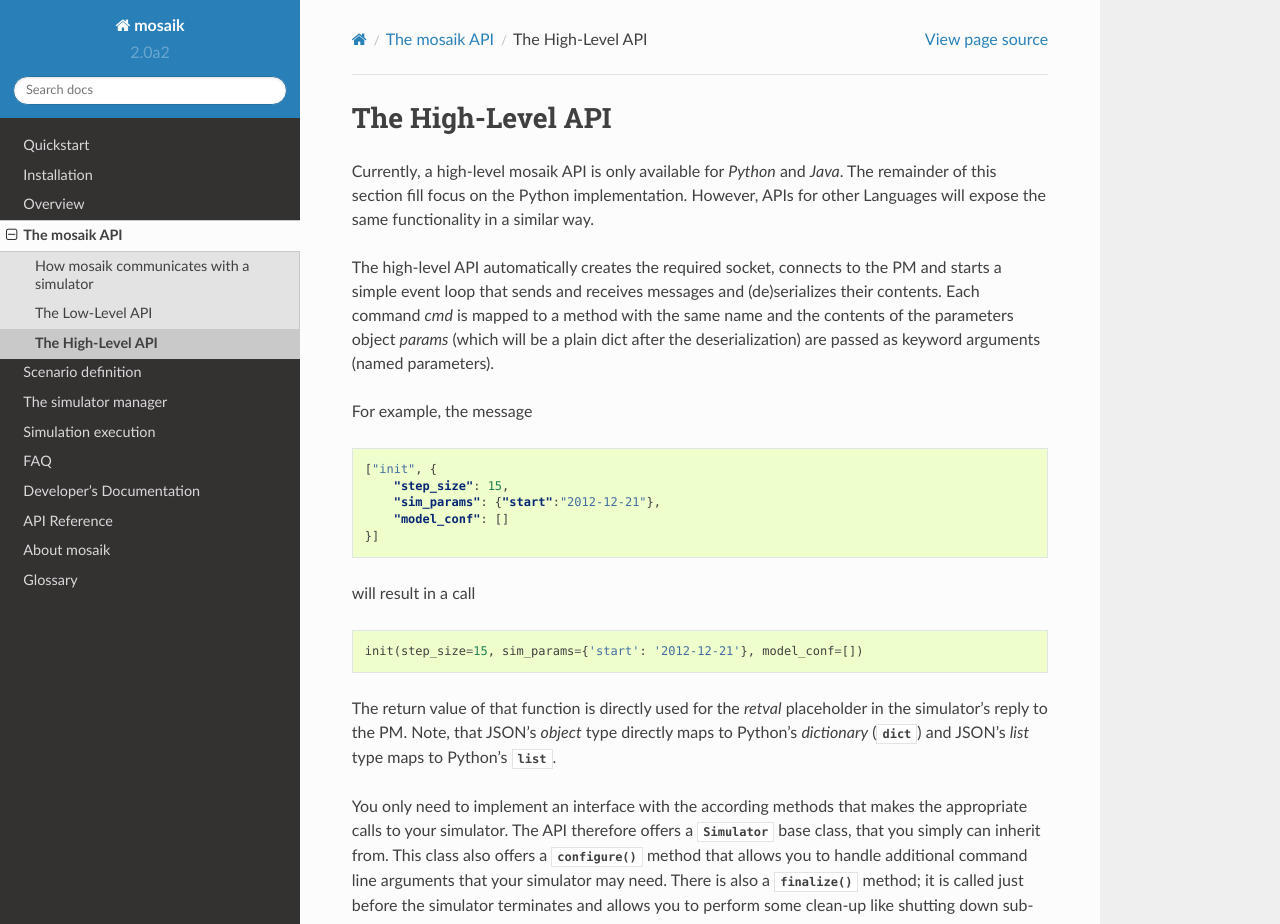
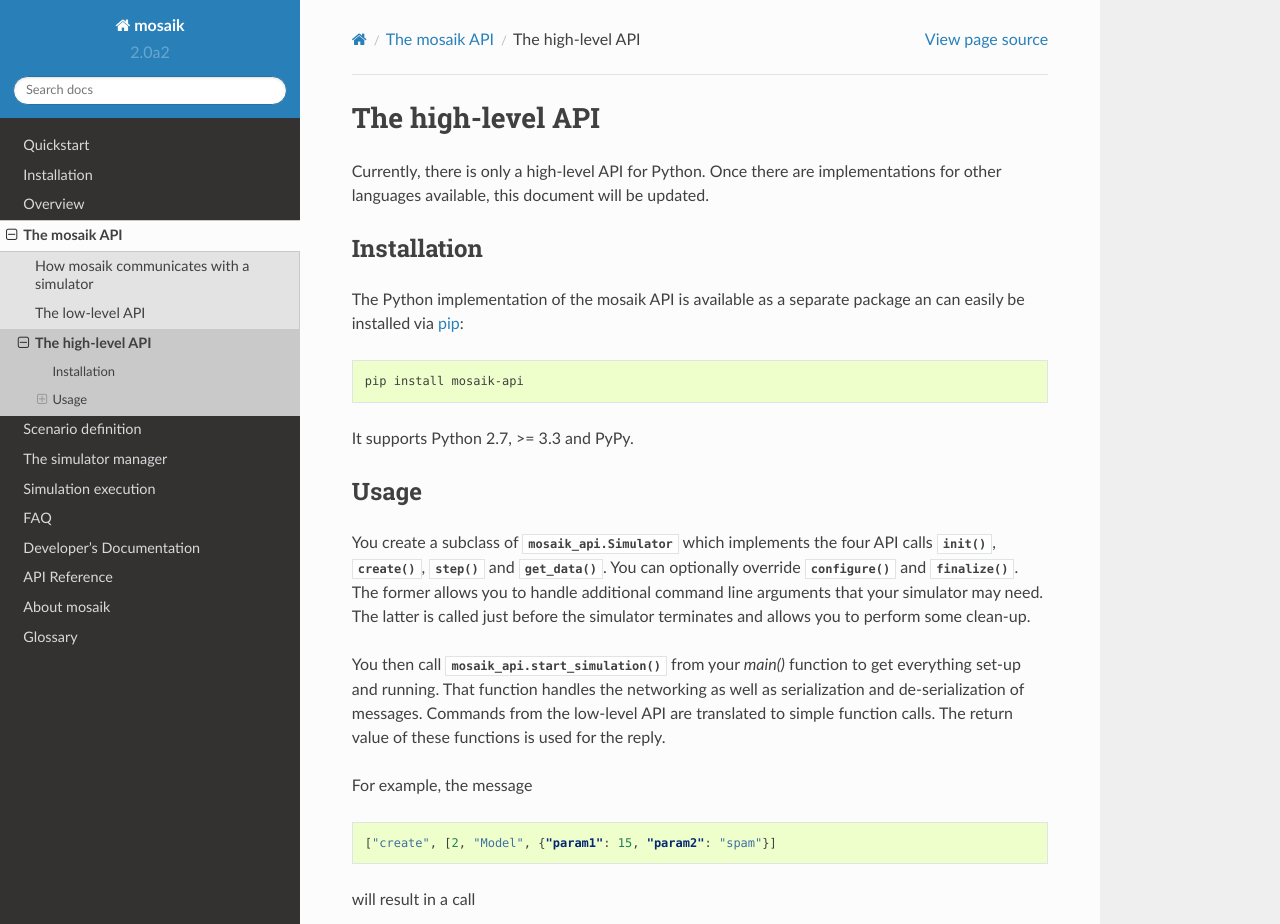
Before and after one commit to OFFIS-mosaik/mosaik, a Sphinx documentation site: the page built from docs/mosaik-api/high-level.rst, in a window 1280 px wide and 1400 px high. Shown: the top 924 px of the window. Built offline with Sphinx 7.4.7 and the Read the Docs theme 2.0.0, drawn with Linux system fonts in a browser that asks for light colours; pages that are not in the unit, such as notebooks, are missing from menus; some of the changed text lies outside the part shown.

Commit message:
Updated the high-level API docs.

```diff
--- a/docs/mosaik-api/high-level.rst
+++ b/docs/mosaik-api/high-level.rst
@@ -1,57 +1,84 @@
 .. _high-level-api:
 
 ==================
-The High-Level API
+The high-level API
 ==================
 
-Currently, a high-level mosaik API is only available for *Python* and *Java*.
-The remainder of this section fill focus on the Python implementation. However,
-APIs for other Languages will expose the same functionality in
-a similar way.
+Currently, there is only a high-level API for Python. Once there are
+implementations for other languages available, this document will be updated.
 
-The high-level API automatically creates the required socket, connects to the
-PM and starts a simple event loop that sends and receives messages and
-(de)serializes their contents. Each command *cmd* is mapped to a method with
-the same name and the contents of the parameters object *params* (which will be
-a plain dict after the deserialization) are passed as keyword arguments (named
-parameters).
+
+Installation
+============
+
+The Python implementation of the mosaik API is available as a separate package
+an can easily be installed via `pip <https://pip.pypa.io>`_:
+
+.. code-block:: bash
+
+   pip install mosaik-api
+
+It supports Python 2.7, >= 3.3 and PyPy.
+
+
+Usage
+=====
+
+You create a subclass of :class:`mosaik_api.Simulator` which implements the
+four API calls :meth:`~mosaik_api.Simulator.init()`,
+:meth:`~mosaik_api.Simulator.create()`, :meth:`~mosaik_api.Simulator.step()`
+and :meth:`~mosaik_api.Simulator.get_data()`. You can optionally override
+:meth:`~mosaik_api.Simulator.configure()` and
+:meth:`~mosaik_api.Simulator.finalize()`. The former allows you to handle
+additional command line arguments that your simulator may need. The latter is
+called just before the simulator terminates and allows you to perform some
+clean-up.
+
+You then call :func:`mosaik_api.start_simulation()` from your `main()` function
+to get everything set-up and running. That function handles the networking as
+well as serialization and de-serialization of messages. Commands from the
+low-level API are translated to simple function calls. The return value of
+these functions is used for the reply.
 
 For example, the message
 
 .. code-block:: json
 
-    ["init", {
-        "step_size": 15,
-        "sim_params": {"start":"2012-12-21"},
-        "model_conf": []
-    }]
+    ["create", [2, "Model", {"param1": 15, "param2": "spam"}]
 
 will result in a call
 
 .. code-block:: python
 
-    init(step_size=15, sim_params={'start': '2012-12-21'}, model_conf=[])
+    create(2, 'Model', param1=15, param2='spam')
 
-The return value of that function is directly used for the *retval* placeholder
-in the simulator’s reply to the PM. Note, that JSON's *object* type directly
-maps to Python's *dictionary* (:class:`dict`) and JSON's *list* type maps to
-Python's :class:`list`.
-
-You only need to implement an interface with the according methods that makes
-the appropriate calls to your simulator. The API therefore offers
-a :class:`~mosaik_api.Simulator` base class,
-that you simply can inherit from. This class also offers
-a :meth:`~mosaik_api.Simulator.configure()` method that allows you to handle
-additional command line arguments that your simulator may need. There is also
-a :meth:`~mosaik_api.Simulator.finalize()` method; it is called just before
-the simulator terminates and allows you to perform some clean-up like shutting
-down sub-processes.
+API calls
+---------
 
 .. currentmodule:: mosaik_api
 .. autoclass:: Simulator
     :members:
 
-Asynchronous callbacks:
+The *mosaik-api* package provides an `example simulator
+<https://bitbucket.org/mosaik/mosaik-api-python/src/tip/example_sim/mosaik.py>`
+that demonstrates how the API can be implemented.
+
+
+Asynchronous requests
+---------------------
+
+The :ref:`asynchronous requests <asynchronous-requests>` can be called via the
+``MosaikRemote`` proxy ``self.mosaik`` from within
+:meth:`~mosaik_api.Simulator.step()`. They don't return the actual results but
+an *event* (similar to a *future* of *deferred*). The event will eventually
+hold the actual result. To wait for that result to arrive, you simply yield
+the event, e.g.:
+
+.. code-block:: python
+
+    def step(self, time, inputs):
+        progress = yield self.mosaik.get_progress()
+        # ...
 
 .. currentmodule:: mosaik.simmanager
 .. automethod:: MosaikRemote.get_progress
@@ -59,41 +86,66 @@
 .. automethod:: MosaikRemote.get_data
 .. automethod:: MosaikRemote.set_data
 
-There is also a method that you can call from your ``main()`` to start the
-event loop:
+The *mosaik-api* package provides an `example “multi-agent system”
+<https://bitbucket.org/mosaik/mosaik-api-python/src/tip/example_mas/mosaik.py>`_
+that demonstrates how to perform asynchronous requests can be implemented.
+
+
+Starting the simulator
+----------------------
+
+To start your simulator, you just need to create an instance of your
+:class:`~mosaik_api.Simulator` sub-class and pass it to
+:func:`~mosaik_api.start_simulation()`:
 
 .. currentmodule:: mosaik_api
 .. autofunction:: start_simulation
 
-The following listing shows how the API can be used:
+Here is an example with a bit more context:
 
 .. code-block:: python
 
-    from mosaik_api import Simulation, start_simulation
+    import mosaik_api
 
 
-    class ExampleSim(Simulation):
+    example_meta = {
+        'models' {
+            'A': {
+                  'public': True,
+                  'params': ['init_val'],
+                  'attrs': ['val_out', 'dummy_out'],
+            },
+        }
+    }
+
+
+    class ExampleSim(mosaik_api.Simulator):
+        def __init__(self):
+            super().__init__(example_meta)
+
         sim_name = 'ExampleSimulation'
 
-        def configure(self, args):
-            # Here you could handle additional commandline arguments
+        def configure(self, args, backend, env):
+            # Here you could handle additional command line arguments
 
-        def init(self, step_size, sim_params, model_conf):
-            # Initialize the simulator and create all entities
-            # and return the entity IDs
+        def init(self):
+            # Initialize the simulator
+            return self.meta
 
-        # Implement the remaining methods (step, get_data, ...)
+        # Implement the remaining methods (create, step, get_data, ...)
 
 
-    if __name__ == '__main__':
+    def main():
         import sys
 
         description = 'A simple example simulation for mosaik.'
         extra_options = [
-            (('-e', '--example'), {
-                'help': 'This is just an example parameter',
-                'default': True,
-            }),
+           '--foo       Enable foo',
+           '--bar BAR   The bar parameter',
         ]
 
-        sys.exit(start_simulation(ExampleSim(), description, extra_options))
+        return mosaik_api.start_simulation(ExampleSim(), description, extra_options)
+
+
+    if __name__ == '__main__':
+        sys.exit(main())
--- a/docs/mosaik-api/low-level.rst
+++ b/docs/mosaik-api/low-level.rst
@@ -1,7 +1,7 @@
 .. _low-level-api:
 
 =================
-The Low-Level API
+The low-level API
 =================
 
 The low-level API uses standard TCP sockets. If mosaik starts a simulator, that
```
